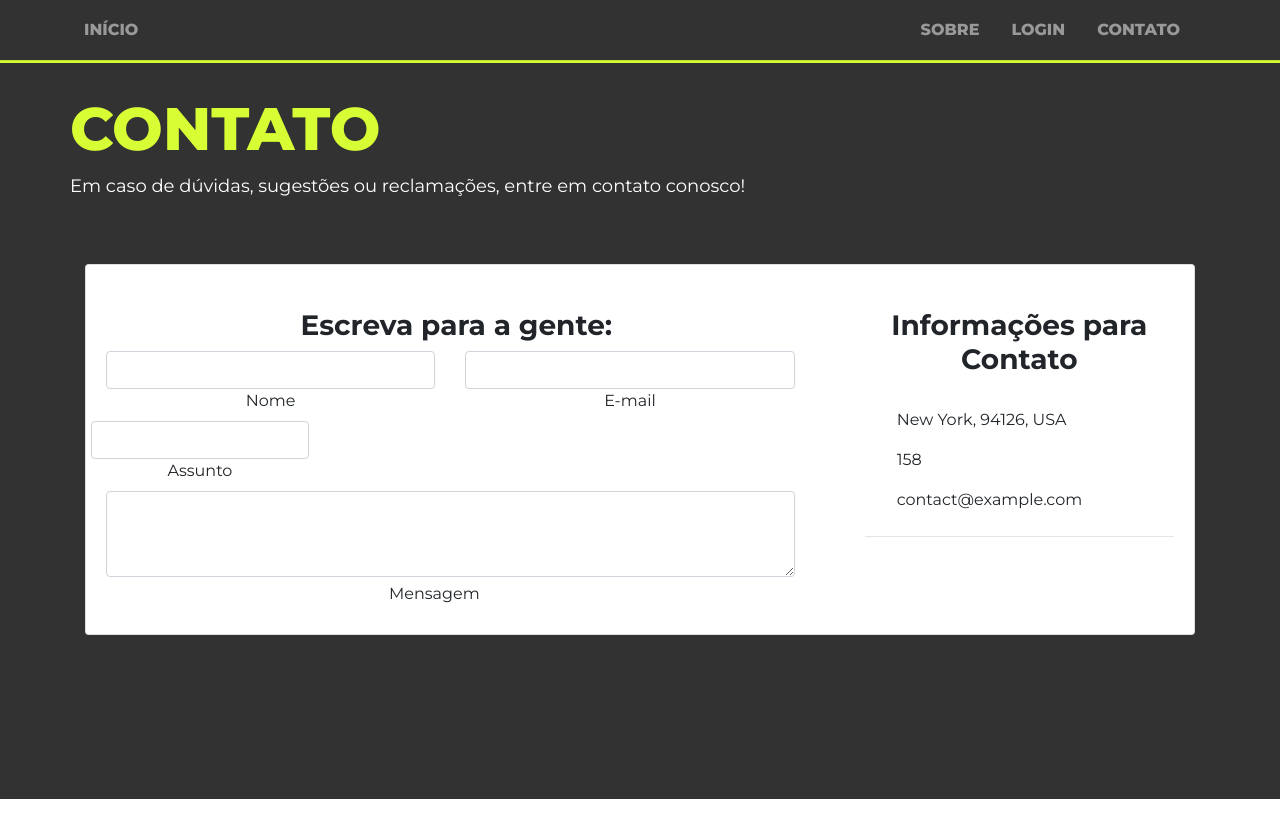
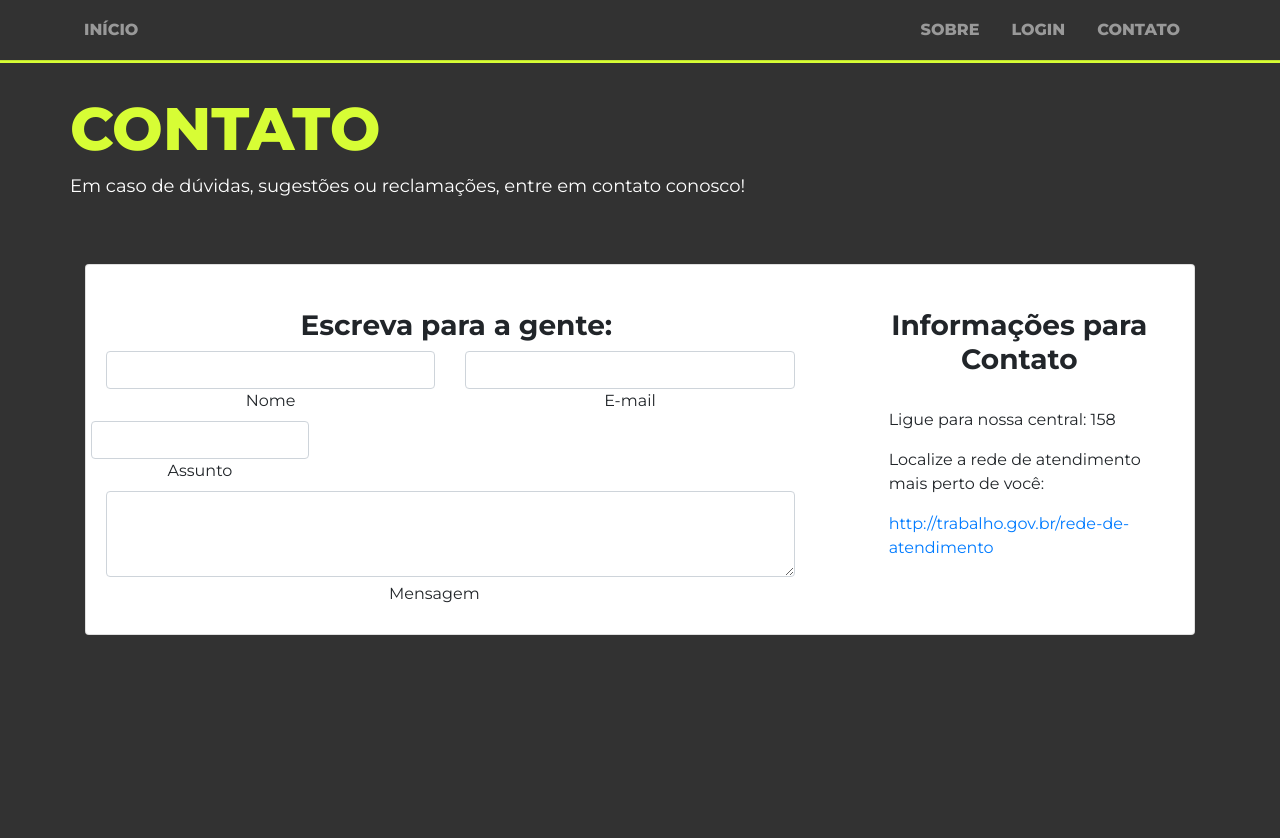
Before and after one commit to giuroperto/coronathon, a React (Create React App) app: page /coronathon/contato in a window 1280 px wide. Shown: the top 838 px of the page. Before the commit the page ends 800 px from the top, so only its background shows below. Built offline with nearby package versions, Linux system fonts and the light colour scheme.

Commit message:
adjustments contact

```diff
--- a/src/Components/Contact/Contact.css
+++ b/src/Components/Contact/Contact.css
@@ -1,6 +1,6 @@
 .contact-page {
   background-color: var(--dark-bg);
-  height: 92vh;
+  height: 100vh;
 }
 
 .contact-info {
--- a/src/Components/Contact/Contact.js
+++ b/src/Components/Contact/Contact.js
@@ -12,37 +12,26 @@ const Contact =  () => {
         </div>
         <div className="container my-5">
           <section className="contact-section dark-grey-text mb-5">
-
             <div className="card">
-
               <div className="row">
-
                 <div className="col-lg-8">
-
                   <div className="card-body form">
-
                     <h3 className="font-weight-bold dark-grey-text mt-4"><i className="fas fa-envelope pr-2 mr-1"></i>Escreva para a gente:</h3>
-
                     <div className="row">
-
                       <div className="col-md-6">
                         <div className="md-form mb-0">
                           <input type="text" id="form-contact-name" className="form-control" />
                           <label for="form-contact-name" className="">Nome</label>
                         </div>
                       </div>
-
                       <div className="col-md-6">
                         <div className="md-form mb-0">
                           <input type="text" id="form-contact-email" className="form-control" />
                           <label for="form-contact-email" className="">E-mail</label>
                         </div>
                       </div>
-
                     </div>
-
                     <div className="row">
-
                       <div>
                         <input type="text" id="form-contact-subject" className="form-control" />
                           <label for="form-contact-subject" className="">Assunto</label>
@@ -75,34 +64,13 @@ const Contact =  () => {
                     <h3 className="font-weight-bold my-4 pb-2">Informações para Contato</h3>
                     <ul className="text-lg-left list-unstyled ml-4">
                       <li>
-                        <p><i className="fas fa-map-marker-alt pr-2"></i>New York, 94126, USA</p>
+                        <p>Ligue para nossa central:<span> 158</span></p>
                       </li>
                       <li>
-                        <p><i className="fas fa-phone pr-2"></i>158</p>
-                      </li>
-                      <li>
-                        <p><i className="fas fa-envelope pr-2"></i>contact@example.com</p>
+                        <p>Localize a rede de atendimento mais perto de você:</p>
+                        <a href='http://trabalho.gov.br/rede-de-atendimento'>http://trabalho.gov.br/rede-de-atendimento</a>
                       </li>
                     </ul>
-                    <hr className="hr-light my-4" />
-                    <ul className="list-inline text-center list-unstyled">
-                      <li className="list-inline-item">
-                        <a className="p-2 fa-lg tw-ic">
-                          <i className="fab fa-twitter"></i>
-                        </a>
-                      </li>
-                      <li className="list-inline-item">
-                        <a className="p-2 fa-lg li-ic">
-                          <i className="fab fa-linkedin-in"> </i>
-                        </a>
-                      </li>
-                      <li className="list-inline-item">
-                        <a className="p-2 fa-lg ins-ic">
-                          <i className="fab fa-instagram"> </i>
-                        </a>
-                      </li>
-                    </ul>
-
                   </div>
 
                 </div>
--- a/src/Components/Home/Home.js
+++ b/src/Components/Home/Home.js
@@ -12,7 +12,7 @@ const Home =  () => {
         </div>
         <div className="home-buttons">
           <Link to='/coronathon/cadastrar'><button className='btn btn-style'>SOU TRABALHADOR</button></Link>
-          <a href='https://empregabrasil.mte.gov.br/' target='_blank'><button className='btn btn-style'>SOU EMPREGADOR</button></a>
+          <a href='https://empregabrasil.mte.gov.br/' target='_blank' rel="noopener noreferrer"><button className='btn btn-style'>SOU EMPREGADOR</button></a>
         </div>
       </div>
     </>
```
